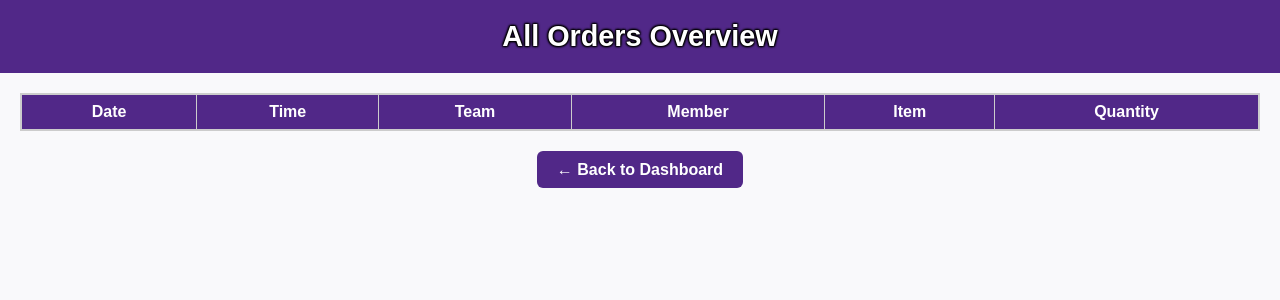
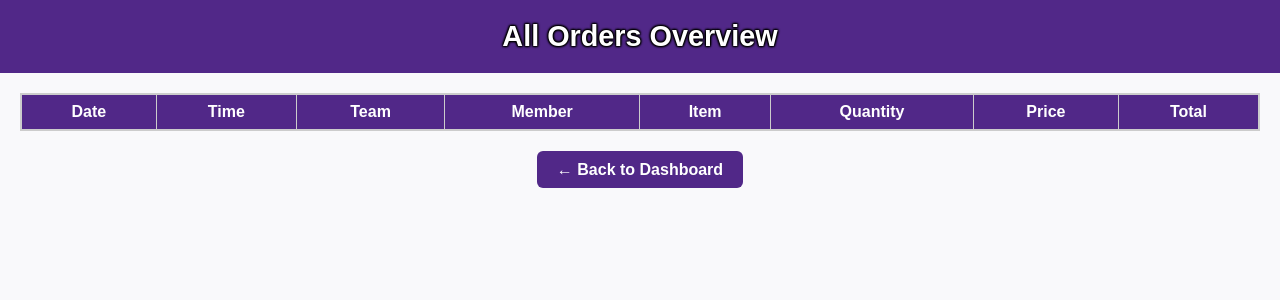
Before and after one commit to cstuffs/KSU, a Flask app: page /admin/all_orders in a window 1280 px wide. Shown: the top 300 px of the page. Run offline with Flask 3, Linux system fonts and the light colour scheme; the visitor is signed in with stand-in values (Sample User, id 1); data comes from the database, SQL or seed files in the repository; data that the repository does not hold is empty.

```diff
--- a/app.py
+++ b/app.py
@@ -875,6 +875,10 @@ def all_orders():
         week_num = get_week_number(order_date)
 
         for item in order.items:
+            quantity = item.quantity or 0
+            price = item.price or 0.0
+            subtotal = round(price * quantity, 2)
+
             all_orders.append({
                 "date": order_date.strftime("%Y-%m-%d"),
                 "time": order_time.strftime("%I:%M %p"),
@@ -883,7 +887,9 @@ def all_orders():
                 "team": team_name,
                 "member": member_name,
                 "item": f"{item.item_name} - {item.option_name}".strip(" -"),
-                "quantity": item.quantity
+                "quantity": item.quantity,
+                "price": f"${price:.2f}",
+                "total": f"${subtotal:.2f}"
             })
 
     return render_template("all_orders.html", orders=all_orders)
--- a/templates/all_orders.html
+++ b/templates/all_orders.html
@@ -80,6 +80,8 @@
                     <th>Member</th>
                     <th>Item</th>
                     <th>Quantity</th>
+                    <th>Price</th>
+                    <th>Total</th>
                 </tr>
             </thead>
             <tbody>
@@ -91,6 +93,8 @@
                         <td>{{ row.member }}</td>
                         <td>{{ row.item }}</td>
                         <td>{{ row.quantity }}</td>
+                        <td>{{ row.price }}</td>
+                        <td>{{ row.total }}</td>
                     </tr>
                 {% endfor %}
             </tbody>
```
